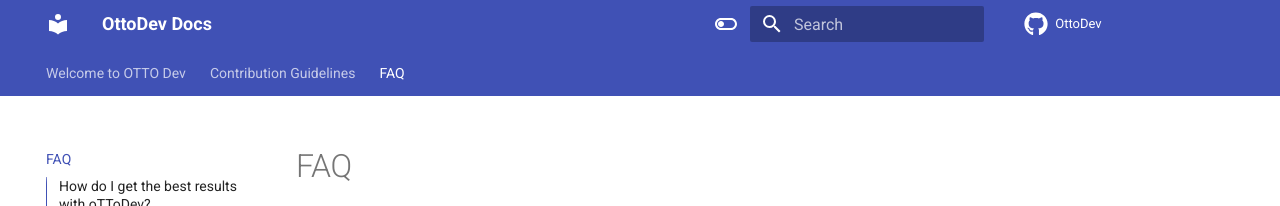
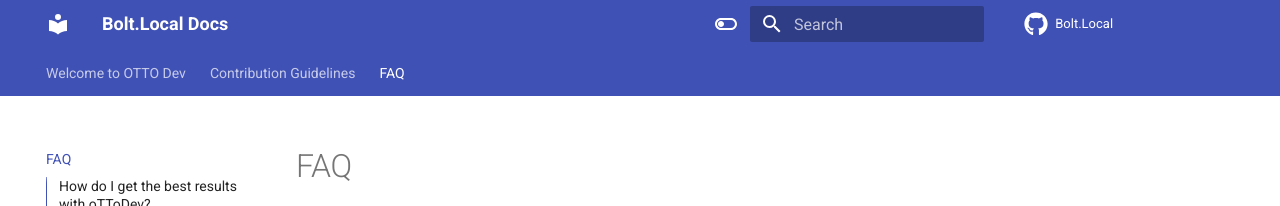
Before and after one commit to stackblitz/bolt.new, an MkDocs documentation site: the page built from docs/docs/FAQ.md, in a window 1280 px wide. Shown: the top 206 px of the page. Built offline with MkDocs 1.6.1 and Material for MkDocs 9.7.7, drawn with Linux system fonts in a browser that asks for light colours; comment, search, counter and statistics services are not loaded.

Commit message:
updated name

```diff
--- a/docs/mkdocs.yml
+++ b/docs/mkdocs.yml
@@ -1,4 +1,4 @@
-site_name: OttoDev Docs
+site_name: Bolt.Local Docs
 site_dir: ../site
 theme:
   name: material
@@ -31,7 +31,7 @@ theme:
     repo: fontawesome/brands/github
   # logo: assets/logo.png
   # favicon: assets/logo.png
-repo_name: OttoDev
+repo_name: Bolt.Local
 repo_url: https://github.com/coleam00/bolt.new-any-llm
 edit_uri: ""
 
@@ -40,10 +40,10 @@ extra:
   social:
     - icon: fontawesome/brands/github
       link: https://github.com/coleam00/bolt.new-any-llm
-      name: OttoDev
+      name: Bolt.Local
     - icon: fontawesome/brands/discourse
       link: https://thinktank.ottomator.ai/
-      name: OttoDev Discourse
+      name: Bolt.Local Discourse
 
 
 markdown_extensions:
```
